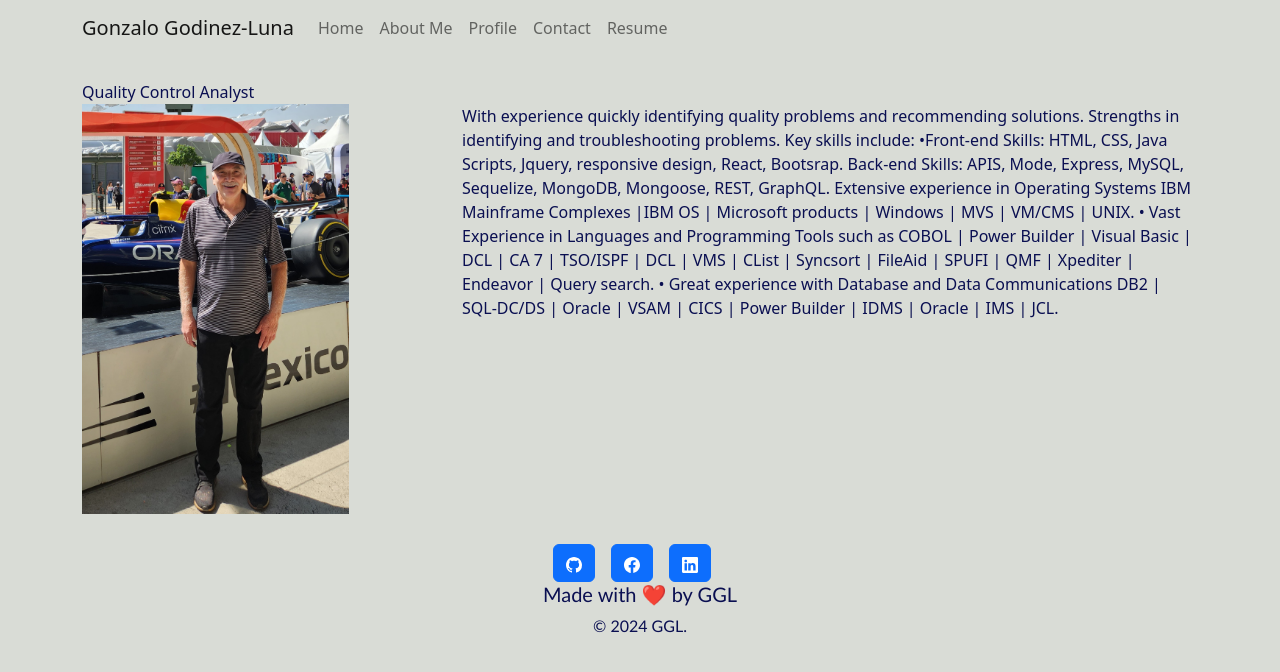
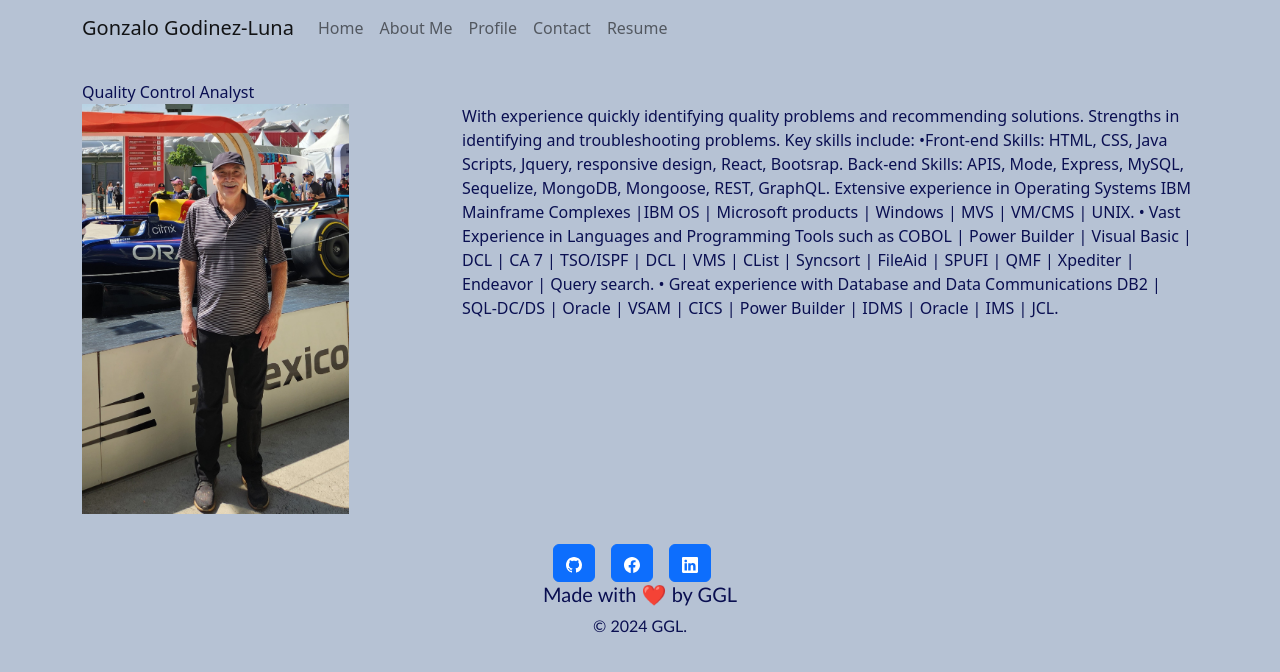
Before and after one commit to GonzaloGodinez/ReactPortfolio, a React (Vite) app in the folder vite-project/: page / in a window 1280 px wide. Shown: the top 672 px of the page. Built offline with nearby package versions, Linux system fonts and the light colour scheme.

Commit message:
updated app.css

```diff
--- a/vite-project/src/App.css
+++ b/vite-project/src/App.css
@@ -15,11 +15,11 @@
   filter: drop-shadow(0 0 2em #646cffaa);
 }
 .logo.react:hover {
-  filter: drop-shadow(0 0 2em #61dafbaa);
+  filter: drop-shadow(0 0 2em #9ba4a7aa);
 }
 
 body {
-  background-color: #d9dcd6;
+  background-color: #b6c2d4;
 }
 
 @keyframes logo-spin {
```
